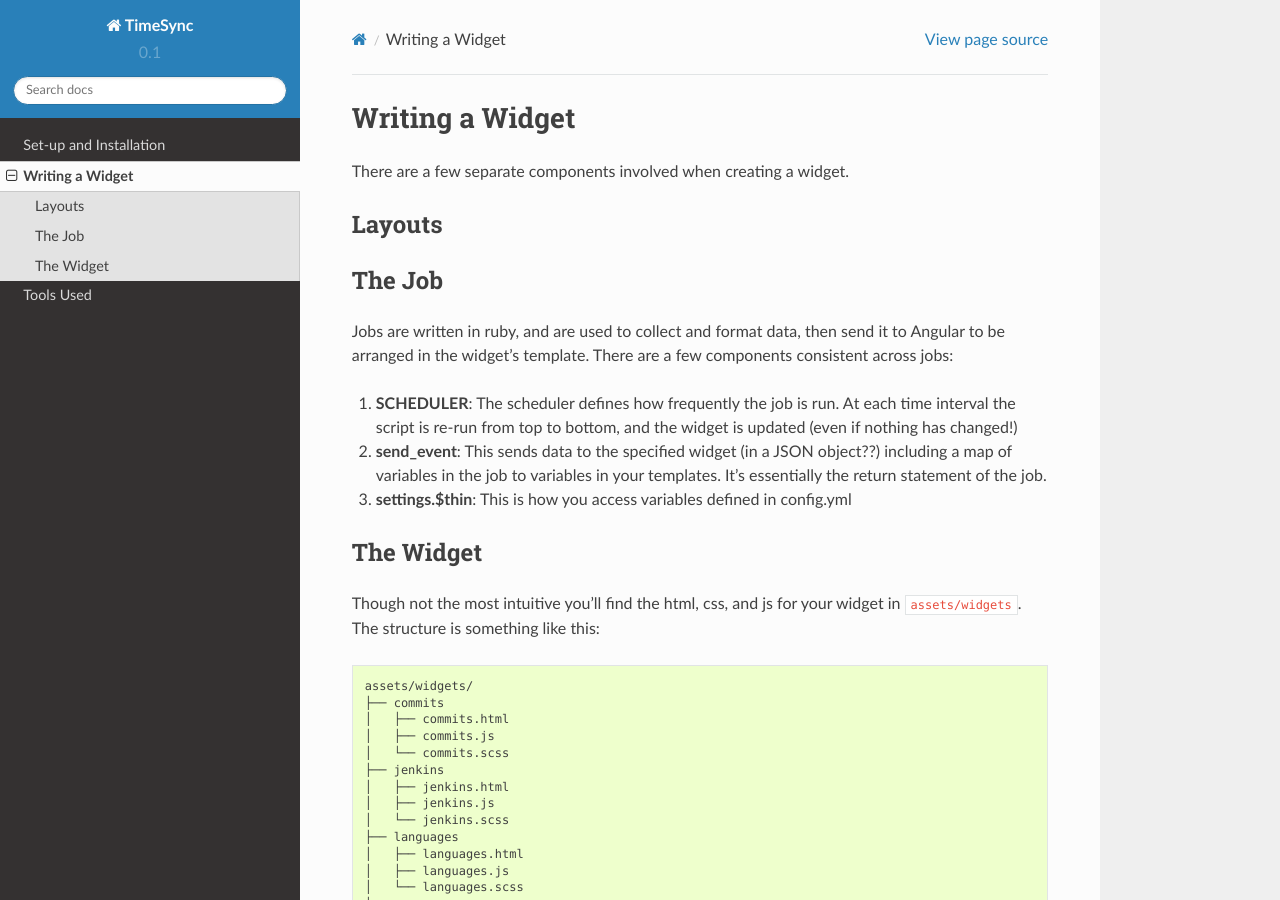
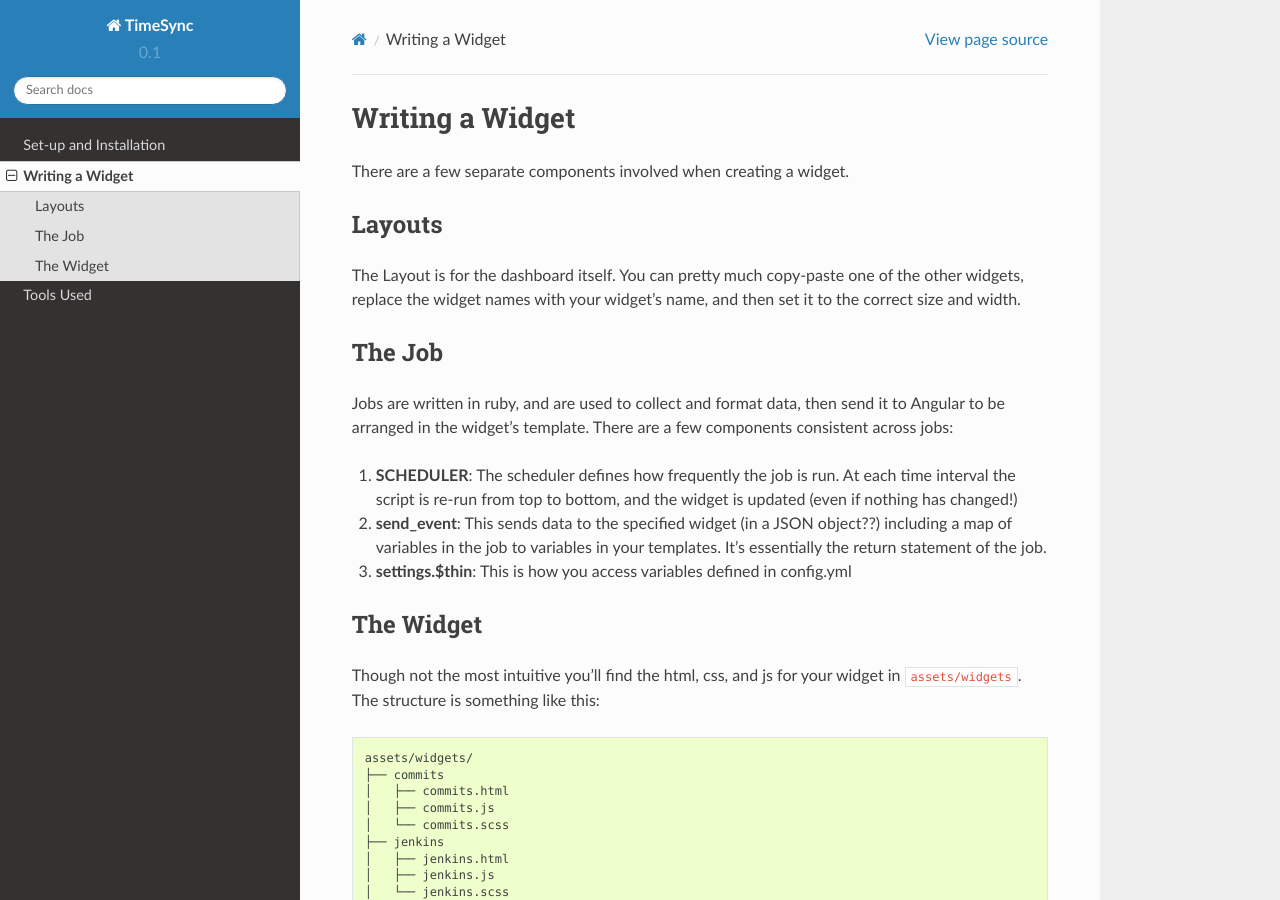
Before and after one commit to osuosl/fenestra, a Sphinx documentation site: the page built from docs/source/dev/widget.rst, in a window 1280 px wide and 900 px high. Built offline with Sphinx 7.4.7 and the Read the Docs theme 2.0.0, drawn with Linux system fonts in a browser that asks for light colours.

Commit message:
Update widget.rst

```diff
--- a/docs/source/dev/widget.rst
+++ b/docs/source/dev/widget.rst
@@ -7,6 +7,9 @@ There are a few separate components involved when creating a widget.
 
 Layouts
 -------
+The Layout is for the dashboard itself.  You can pretty much copy-paste
+one of the other widgets, replace the widget names with your widget's
+name, and then set it to the correct size and width.
 
 The Job
 -------
```
